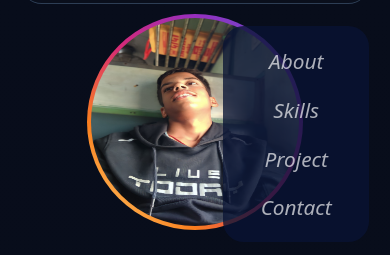
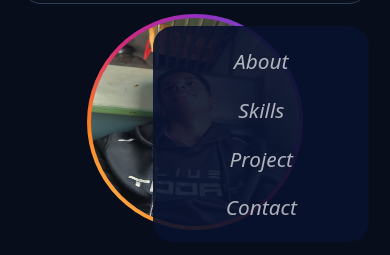
Before and after one commit to om-dev007/shubh008, a plain HTML site: page index.html in a window 390 px wide. Both pictures are taken after a click on the picture 315 px from the left and 50 px from the top of the page. Shown: the part 78-333 px from the top of the page. Drawn offline with Linux system fonts and the light colour scheme.

Commit message:
nav sec upt

```diff
--- a/style.css
+++ b/style.css
@@ -779,14 +779,14 @@ form .btn button:hover {
     .header-ul {
         position: fixed;
         top: 3em;
-        right: -100%;
-        width: 30%;
-        /* transform: translateX(110%); */
+        right: 0;
+        width: 50%;
+        transform: translateY(-150%);
         display: flex;
         flex-direction: column;
-        background: var(--bg-color);
+        background: #09122ee7;;
         padding: 1em 1em;
-        transition: all 0.8s ease-in-out;
+        transition: all 0.5s ease-in-out;
         border: 0em solid;
         border-radius: 1em;
         z-index: 9998;
@@ -799,9 +799,8 @@ form .btn button:hover {
     }
 
     .header-ul.UlOpen {
-        /* transform: translateX(0%); */
-        right: 0%;
-        transition: all 0.8s ease-in-out;
+        transform: translateX(0%);
+        transition: all 0.5s ease-in-out;
         overflow-x: hidden;
     }
 
```
